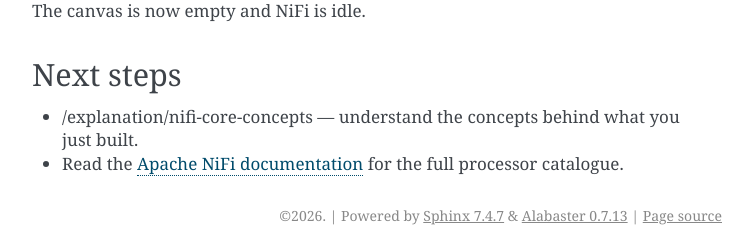
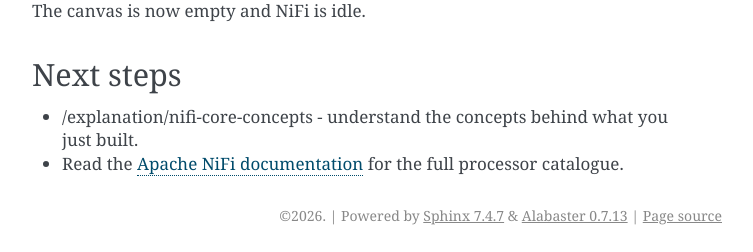
Before and after one commit to canonical/charmed-nifi-documentation, a Sphinx documentation site: the page built from docs/tutorials/first-flow.rst, in a window 1280 px wide and 900 px high, scrolled down 3258 px. Shown: the part 645-897 px from the top of the window, without its empty margins (388-1141 px from the left). Built offline with Sphinx 7.4.7, drawn with Linux system fonts in a browser that asks for light colours.

Commit message:
Clean up

```diff
--- a/docs/tutorials/first-flow.rst
+++ b/docs/tutorials/first-flow.rst
@@ -126,6 +126,6 @@ The canvas is now empty and NiFi is idle.
 Next steps
 ----------
 
-* :doc:`/explanation/nifi-core-concepts` — understand the concepts behind
+* :doc:`/explanation/nifi-core-concepts` - understand the concepts behind
   what you just built.
 * Read the `Apache NiFi documentation`_ for the full processor catalogue.
```
